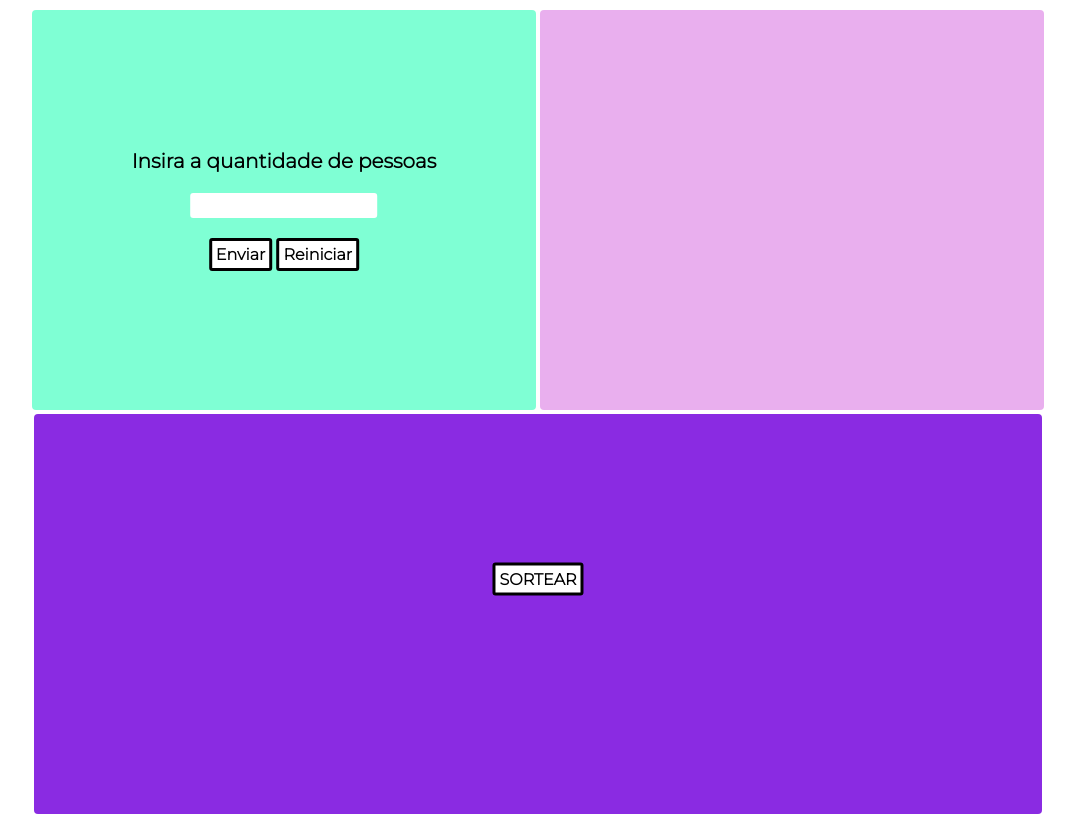
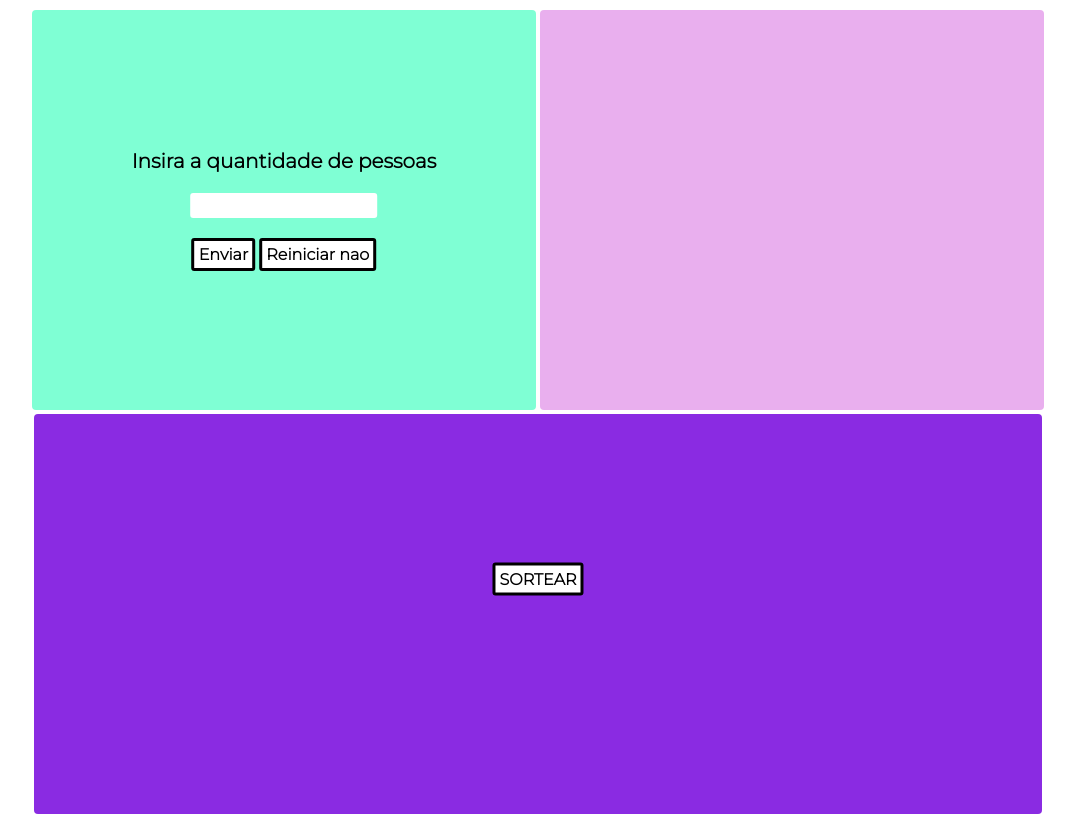
Before and after one commit to gabrielgfaria/site-sorteio, a plain HTML site: page index.html in a window 1280 px wide. Shown: the whole page, without its empty margins (102-1177 px from the left). Drawn offline with Linux system fonts and the light colour scheme; a web font is replaced by a local one.

Commit message:
change syntax

```diff
--- a/index.html
+++ b/index.html
@@ -24,7 +24,7 @@
                         <input id="campo_qte" type="text">
                     </form>
                     <div id="botao_enviar" class="botao">Enviar</div>
-                    <div id="botao_reiniciar" class="botao">Reiniciar</div>
+                    <div id="botao_reiniciar" class="botao">Reiniciar nao</div>
                 </div>
             </div>
             <div id="nomes">
```
